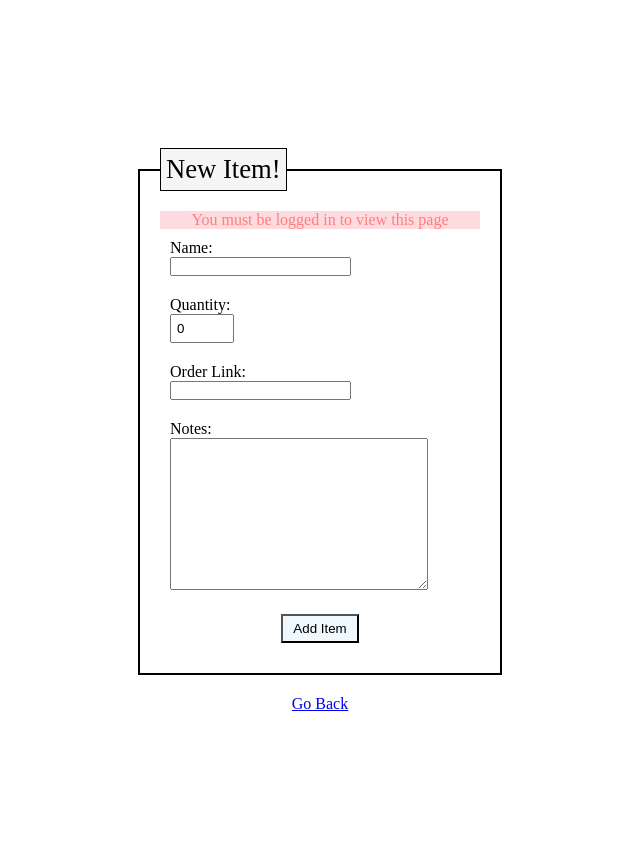
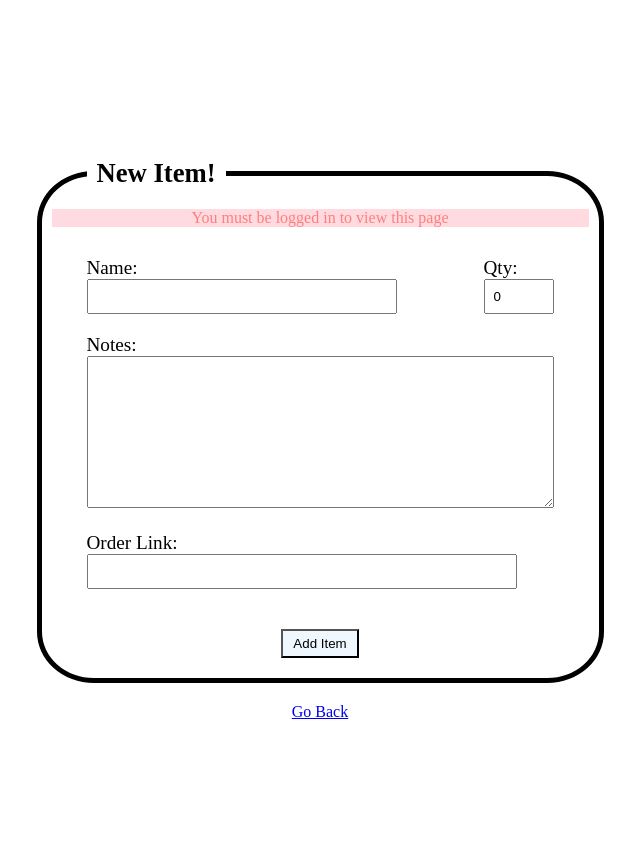
Before and after one commit to PeterB029/ItemInventory, a Flask app: page /1/1/item/new in a window 1280 px wide. Shown: the whole page, without its empty margins (320-960 px from the left). Before the commit the page ends 711 px from the top, so only its background shows below. Run offline with Flask 2, Linux system fonts and the light colour scheme.

Commit message:
updated create_item.html

```diff
--- a/flask_app/static/css/forms.css
+++ b/flask_app/static/css/forms.css
@@ -2,41 +2,69 @@
 .form {
     background-color: white;
     margin: 20px auto;
-    padding: 20px;
-    /* height: 450px; */
-    width: 300px;
-    border: 2px solid black;
-    /* box-shadow: 5px 5px black; */
+    padding: 10px;
+    width: 500px;
+    border: 5px solid black;
+    border-radius: 10%;
 }
 
 legend {
-    padding: 5px;
+    margin: 0px 35px;
+    padding: 10px;
     font-size: 20pt;
-    border: 1px solid black;
+    font-weight: bold;
+    /* border: 1px solid black; */
 }
 
-.legend_bg{
+/* .legend_bg{
     background-color: whitesmoke;
-}
+} */
 
 .entries {
+    padding: 20px;
     display: flex;
     flex-direction: column;
 }
 
-#quantity_input {
-    padding: 5px;
+#quantity_input{
+    display: inline-block;
+}
+
+#item_name_input {
+    width: 300px;
+}
+
+#item_quantity_input {
+    padding: 8px;
     width: 50px;
+    height: 15px;
 }
+
+#item_link_input {
+    width: 420px;
+}
+
 
 .row {
     padding: 10px;
-    margin: auto;
-    width: 300px;
+    display: flex;
+    align-items: baseline;
+    justify-content: space-between;
 }
 
-.row > label {
+.col {
     display: block;
+    margin: 0px 5px;
+}
+
+label {
+    display: block;
+    font-size: larger;
+}
+
+input {
+    height: 25px;
+    padding: 3px;
 }
 
 .form_button {
--- a/flask_app/templates/create_item.html
+++ b/flask_app/templates/create_item.html
@@ -24,20 +24,22 @@
                     {% endwith %}
                     <div class="entries">
                         <div class="row">
-                            <label for="name">Name:</label>
-                            <input type="text" name="name">
+                            <div class="col">
+                                <label for="name">Name:</label>
+                                <input type="text" name="name" id="item_name_input">
+                            </div>
+                            <div class="col">
+                                <label for="quantity">Qty:</label>
+                                <input type="number" name="quantity" value=0 id="item_quantity_input">
+                            </div>
                         </div>
-                        <div class="row">
-                            <label for="quantity">Quantity:</label>
-                            <input type="number" name="quantity" value=0 id="quantity_input">
+                        <div class="row col">
+                            <label for="notes">Notes:</label>
+                            <textarea name="notes" cols="56" rows="10"></textarea>
                         </div>
-                        <div class="row">
+                        <div class="row col">
                             <label for="order_link">Order Link:</label>
-                            <input type="text" name="order_link">
-                        </div>
-                        <div class="row">
-                            <label for="notes">Notes:</label>
-                            <textarea name="notes" cols="30" rows="10"></textarea>
+                            <input type="text" name="order_link" id="item_link_input">
                         </div>
                     </div>
                     <div class="form_button">
```
